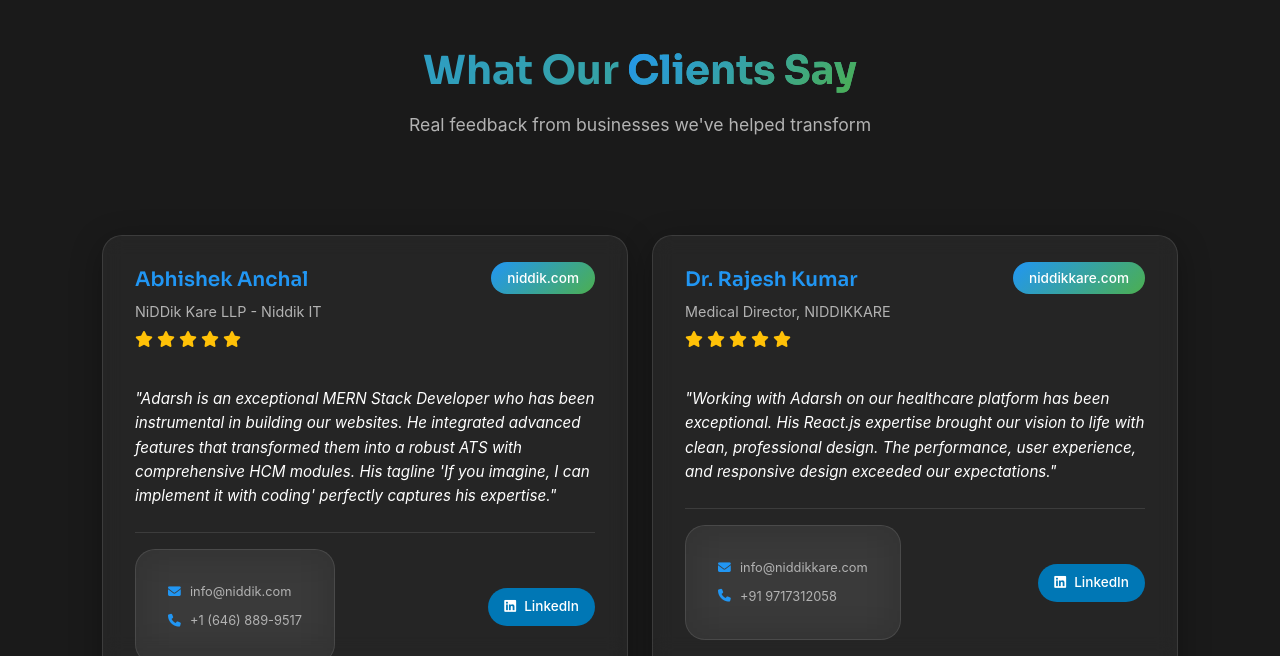
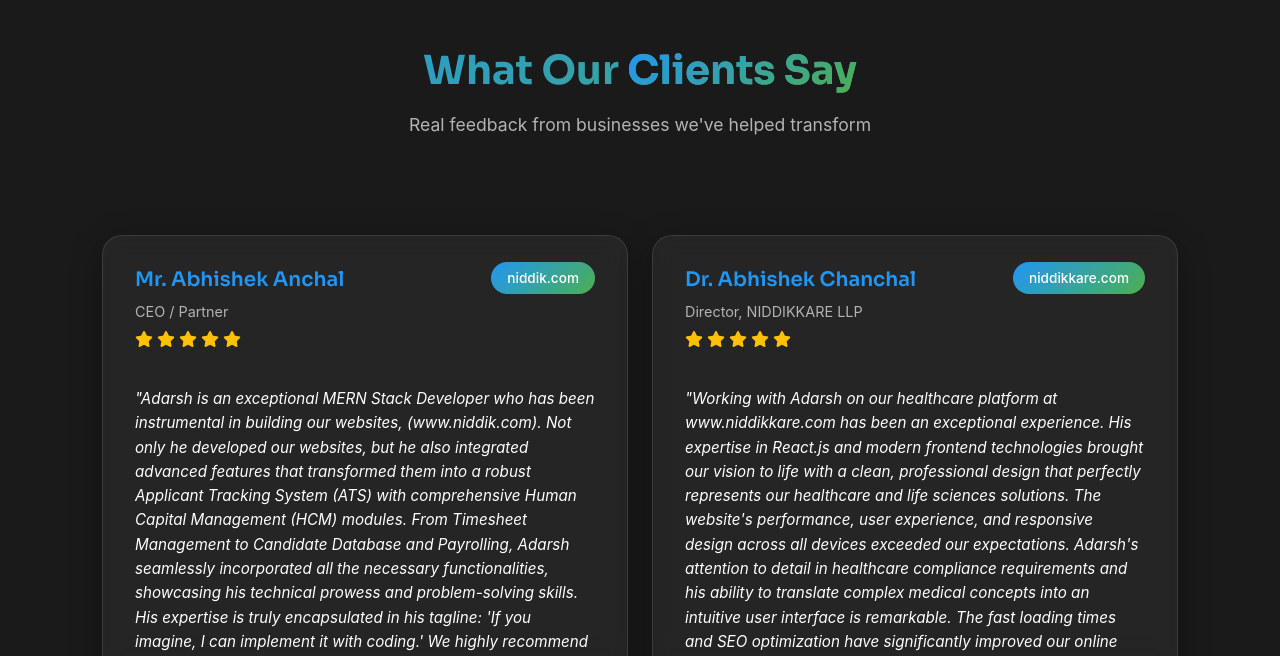
Before and after one commit to adarshtiwari1998/ITWebLens_layout_revamp, a Flask app: page / in a window 1280 px wide. Shown: the part 5844-6500 px from the top of the page. Run offline with Flask 3, Linux system fonts and the light colour scheme.

Commit message:
Update testimonials on the homepage with new details and content
Update testimonial data in templates/index.html, including names, titles, and detailed descriptions of work performed by Adarsh, and attach image_1756149093009.png.

Replit-Commit-Author: Agent
Replit-Commit-Session-Id: 1905db5e-4451-4ea0-bfef-a7ff00ab9219
Replit-Commit-Checkpoint-Type: full_checkpoint
Replit-Commit-Screenshot-Url: https://storage.googleapis.com/screenshot-production-us-central1/5db52cf1-9a0e-43c6-bc4e-02cc10aafd33/1905db5e-4451-4ea0-bfef-a7ff00ab9219/MCrpzLy

```diff
--- a/templates/index.html
+++ b/templates/index.html
@@ -410,8 +410,8 @@
                 <div class="featured-testimonial">
                     <div class="testimonial-header">
                         <div class="client-info">
-                            <h5>Abhishek Anchal</h5>
-                            <p>NiDDik Kare LLP - Niddik IT</p>
+                            <h5>Mr. Abhishek Anchal</h5>
+                            <p>CEO / Partner</p>
                             <div class="stars">
                                 <i class="fas fa-star"></i>
                                 <i class="fas fa-star"></i>
@@ -425,7 +425,7 @@
                         </div>
                     </div>
                     <div class="testimonial-content">
-                        <p>"Adarsh is an exceptional MERN Stack Developer who has been instrumental in building our websites. He integrated advanced features that transformed them into a robust ATS with comprehensive HCM modules. His tagline 'If you imagine, I can implement it with coding' perfectly captures his expertise."</p>
+                        <p>"Adarsh is an exceptional MERN Stack Developer who has been instrumental in building our websites, (www.niddik.com). Not only he developed our websites, but he also integrated advanced features that transformed them into a robust Applicant Tracking System (ATS) with comprehensive Human Capital Management (HCM) modules. From Timesheet Management to Candidate Database and Payrolling, Adarsh seamlessly incorporated all the necessary functionalities, showcasing his technical prowess and problem-solving skills. His expertise is truly encapsulated in his tagline: 'If you imagine, I can implement it with coding.' We highly recommend Adarsh for any complex web development project. His dedication, technical expertise, and innovative approach make him an invaluable asset to any team. Thank you, Adarsh, for your outstanding work!"</p>
                     </div>
                     <div class="testimonial-footer">
                         <div class="contact-info">
@@ -442,8 +442,8 @@
                 <div class="featured-testimonial">
                     <div class="testimonial-header">
                         <div class="client-info">
-                            <h5>Dr. Rajesh Kumar</h5>
-                            <p>Medical Director, NIDDIKKARE</p>
+                            <h5>Dr. Abhishek Chanchal</h5>
+                            <p>Director, NIDDIKKARE LLP</p>
                             <div class="stars">
                                 <i class="fas fa-star"></i>
                                 <i class="fas fa-star"></i>
@@ -457,7 +457,7 @@
                         </div>
                     </div>
                     <div class="testimonial-content">
-                        <p>"Working with Adarsh on our healthcare platform has been exceptional. His React.js expertise brought our vision to life with clean, professional design. The performance, user experience, and responsive design exceeded our expectations."</p>
+                        <p>"Working with Adarsh on our healthcare platform at www.niddikkare.com has been an exceptional experience. His expertise in React.js and modern frontend technologies brought our vision to life with a clean, professional design that perfectly represents our healthcare and life sciences solutions. The website's performance, user experience, and responsive design across all devices exceeded our expectations. Adarsh's attention to detail in healthcare compliance requirements and his ability to translate complex medical concepts into an intuitive user interface is remarkable. The fast loading times and SEO optimization have significantly improved our online presence. We're extremely satisfied with the quality of work and would definitely recommend Adarsh for any healthcare or frontend development project."</p>
                     </div>
                     <div class="testimonial-footer">
                         <div class="contact-info">
```
Also changed, not shown: attached_assets/image_1756149093009.png (added).
